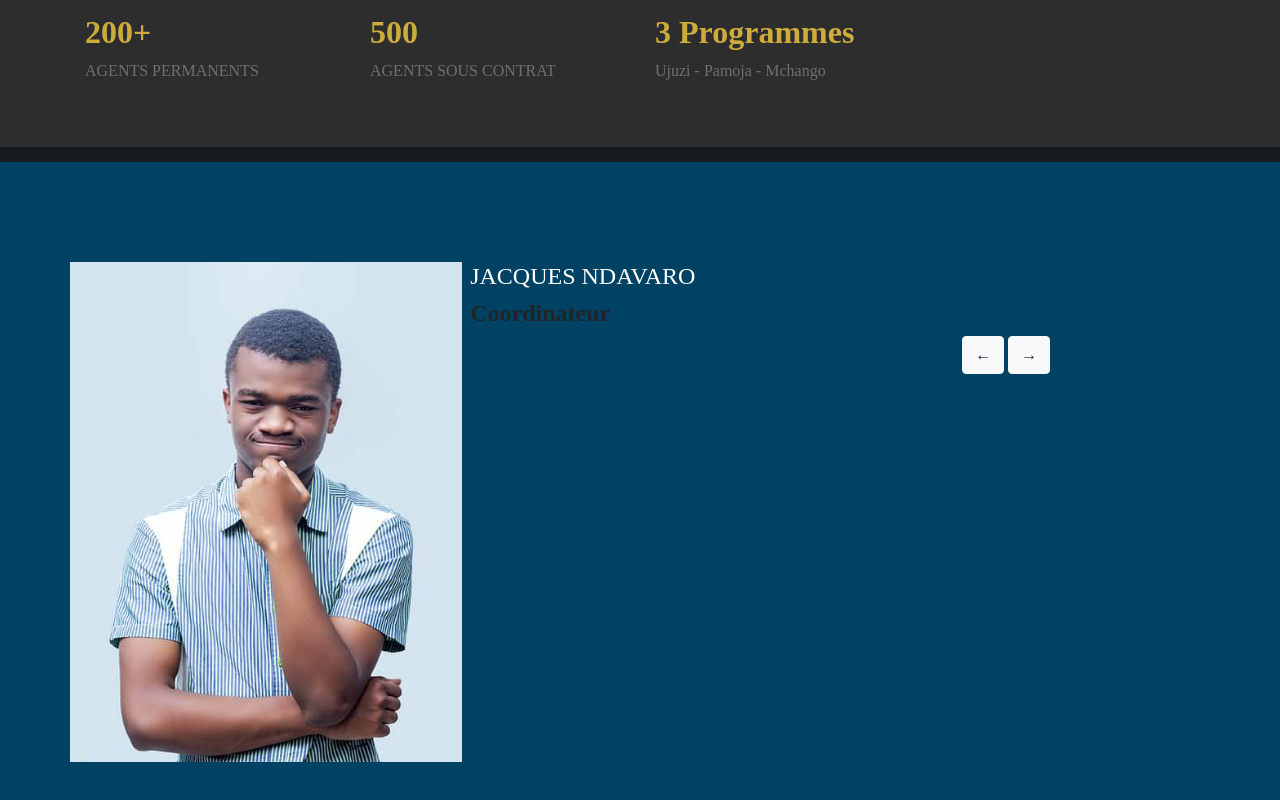
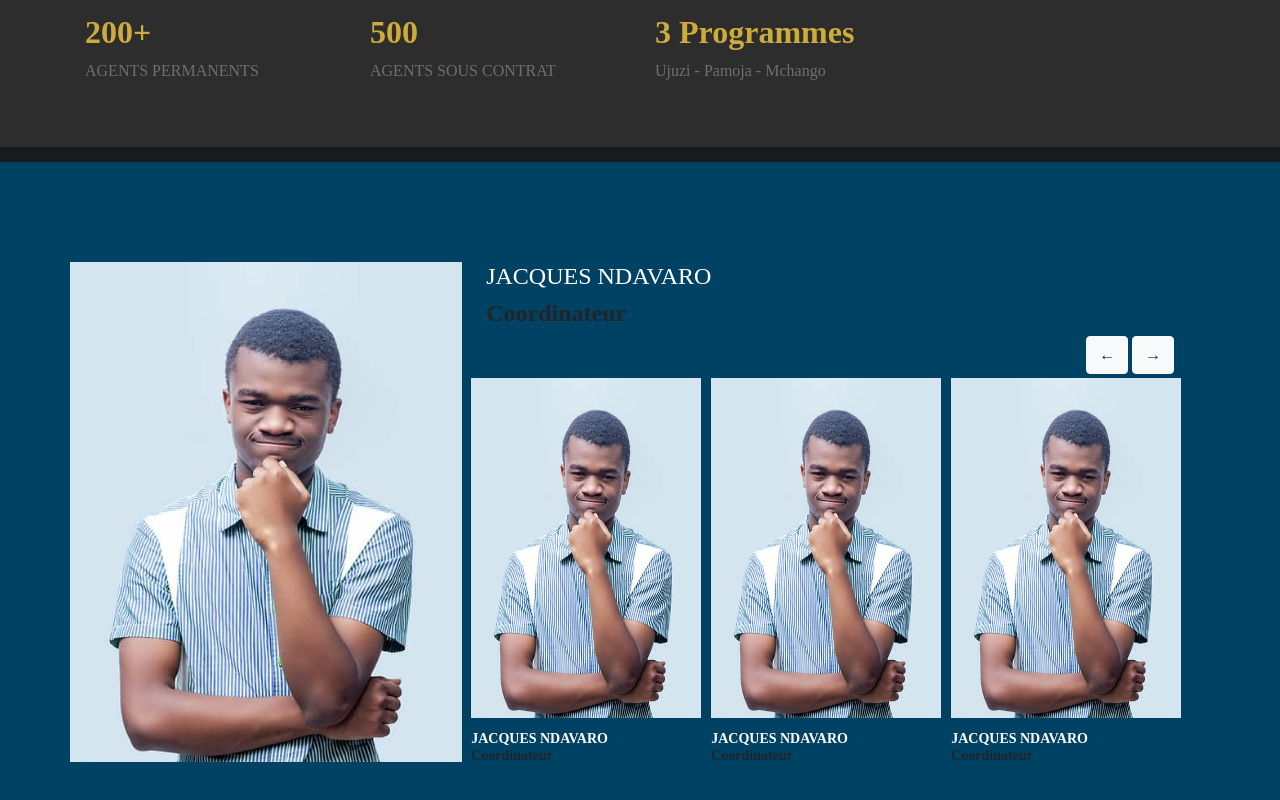
Before and after one commit to GhislainMitahi/CRES-React, a React (Create React App) app: page / in a window 1280 px wide. Shown: the part 1915-2715 px from the top of the page. Built offline with nearby package versions, Linux system fonts and the light colour scheme.

Commit message:
customize the equipe  section

```diff
--- a/src/App.css
+++ b/src/App.css
@@ -126,5 +126,26 @@
   font-family: Century Gothic;
 }
 .team1{
-  padding-left: 500px;
+  padding-left: 600px;
 }
+.team2{
+  background-color: #004264;
+  width: 230px;
+  height: 382px;
+  margin-right: 10px;
+}
+.team2 >img{
+  height: 340px;
+  width: 100%;
+}
+.title5{
+  font-size: 14px;
+  font-weight: bold;
+  color: #fff;
+  padding-top: 10px;
+}
+.details5{
+  font-size: 14px;
+  margin-top: -20px;
+  font-weight: bold;
+}
--- a/src/components/Equipe.js
+++ b/src/components/Equipe.js
@@ -10,8 +10,8 @@ const Equipe = ()=>{
                     <div>
                         <img src={team1} height="500px" />
                     </div>
-                    <div>
-                        <div  className="pl-2">
+                    <div className="pl-4">
+                        <div  >
                             <h4 className="nav-link2">JACQUES NDAVARO</h4>
                             <h4 className="title2">Coordinateur</h4>
                         </div>
@@ -19,8 +19,22 @@ const Equipe = ()=>{
                             <button className="btn btn-light">←</button>
                             <button className="btn btn-light ml-1">→</button>
                         </div>
-                        <div className="row">
-
+                        <div className="row pt-1">
+                            <div className="team2">
+                                <img src={team1}  />
+                                <p className="title5">JACQUES NDAVARO</p>
+                                <p className="details5">Coordinateur</p>
+                            </div>
+                            <div className="team2">
+                                <img src={team1}  />
+                                <p className="title5">JACQUES NDAVARO</p>
+                                <p className="details5">Coordinateur</p>
+                            </div>
+                            <div className="team2">
+                                <img src={team1}  />
+                                <p className="title5">JACQUES NDAVARO</p>
+                                <p className="details5">Coordinateur</p>
+                            </div>
                         </div>
                     </div>
                 </div>
```
